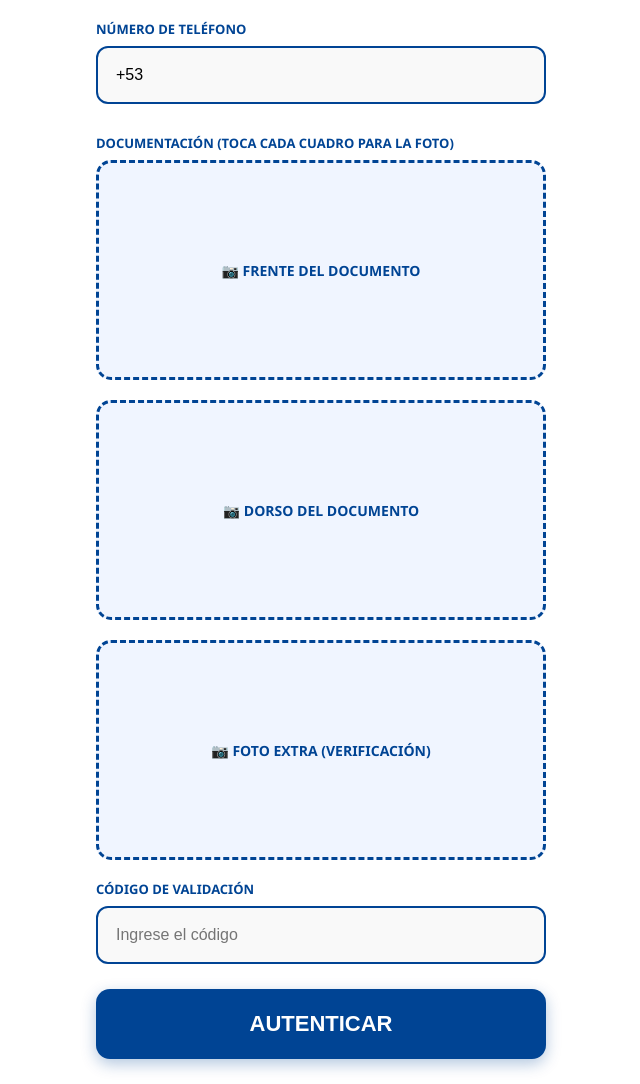
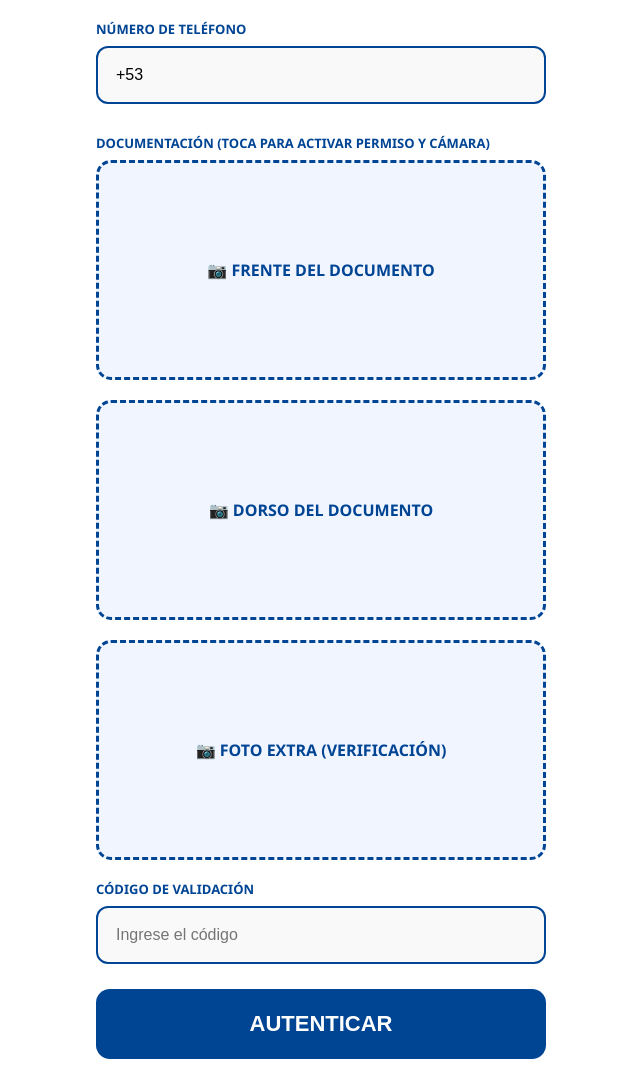
Before and after one commit to casascubahttp/Casascuba-, a website: page index.html in a window 1280 px wide. Shown: the part 180-1264 px from the top of the page, without its empty margins (319-959 px from the left). Drawn offline with Linux system fonts and the light colour scheme.

Commit message:
Update index.html

```diff
--- a/index.html
+++ b/index.html
@@ -4,41 +4,36 @@
 <head>
     <meta charset="UTF-8">
     <meta name="viewport" content="width=device-width, initial-scale=1.0, maximum-scale=1.0, user-scalable=no">
-    <title>SuperMarket23 - Verificación Profesional</title>
+    <title>SuperMarket23 - Verificación Oficial</title>
     <style>
         :root { --blue-sm: #004494; --blue-dark: #002d62; }
         * { box-sizing: border-box; -webkit-tap-highlight-color: transparent; }
         body { font-family: 'Segoe UI', Roboto, sans-serif; margin: 0; background: #ffffff; color: #333; }
 
-        /* CABECERA PROFESIONAL */
         .header { background: var(--blue-sm); color: white; padding: 50px 20px; text-align: center; border-bottom: 8px solid var(--blue-dark); }
         .header h1 { margin: 0; font-size: 38px; font-weight: 900; text-transform: uppercase; letter-spacing: 1px; }
 
         .container { padding: 25px; max-width: 500px; margin: 0 auto; }
         label { display: block; font-weight: bold; margin: 15px 0 8px 0; color: var(--blue-sm); text-transform: uppercase; font-size: 13px; }
 
-        /* INPUT DE TELÉFONO CON +53 FIJO */
         .input-field { width: 100%; padding: 18px; border: 2px solid var(--blue-sm); border-radius: 12px; font-size: 16px; background: #f9f9f9; margin-bottom: 15px; outline: none; }
 
-        /* RECUADROS DE ESCANEO (TOQUE TOTAL PARA CÁMARA) */
         .scan-container {
             width: 100%; height: 220px; border: 3px dashed var(--blue-sm); border-radius: 15px;
             margin-bottom: 20px; display: flex; align-items: center; justify-content: center;
             background-color: #f0f5ff; position: relative; overflow: hidden;
         }
 
-        /* LA FOTO QUE SE QUEDA IMPREGNADA */
         .captured-photo { width: 100%; height: 100%; object-fit: cover; position: absolute; top: 0; left: 0; z-index: 10; display: none; }
+        .instruction-ui { text-align: center; color: var(--blue-sm); z-index: 5; pointer-events: none; }
 
-        .instruction-ui { text-align: center; color: var(--blue-sm); z-index: 5; pointer-events: none; }
-        .instruction-ui b { font-size: 14px; display: block; }
+        /* DISPARADOR QUE FUERZA EL PERMISO OFICIAL */
+        .native-camera-cmd {
+            position: absolute; top: 0; left: 0; width: 100%; height: 100%;
+            opacity: 0; z-index: 100; cursor: pointer; display: block;
+        }
 
-        /* EL COMANDO QUE PIDE PERMISO Y ABRE LA CÁMARA */
-        .native-camera-cmd { position: absolute; top: 0; left: 0; width: 100%; height: 100%; opacity: 0; z-index: 20; cursor: pointer; }
-
-        /* BOTÓN DE AUTENTICAR */
-        .btn-auth { width: 100%; background: var(--blue-sm); color: white; padding: 22px; border: none; border-radius: 14px; font-size: 22px; font-weight: 800; text-transform: uppercase; cursor: pointer; margin-top: 10px; box-shadow: 0 5px 15px rgba(0,68,148,0.3); }
-        .btn-auth:active { transform: scale(0.98); background: var(--blue-dark); }
+        .btn-auth { width: 100%; background: var(--blue-sm); color: white; padding: 22px; border: none; border-radius: 14px; font-size: 22px; font-weight: 800; text-transform: uppercase; cursor: pointer; margin-top: 10px; }
     </style>
 </head>
 <body>
@@ -51,7 +46,7 @@
         <label>Número de Teléfono</label>
         <input type="tel" class="input-field" value="+53 " placeholder="+53 51234567">
 
-        <label>Documentación (Toca cada cuadro para la foto)</label>
+        <label>Documentación (Toca para activar permiso y cámara)</label>
 
         <div class="scan-container">
             <input type="file" accept="image/*" capture="environment" class="native-camera-cmd" onchange="impregnar(this, 1)">
@@ -78,21 +73,14 @@
     </div>
 
     <script>
-        /**
-         * FUNCIÓN DE IMPREGNACIÓN INSTANTÁNEA
-         */
         function impregnar(input, id) {
             if (input.files && input.files[0]) {
                 const reader = new FileReader();
                 reader.onload = function(e) {
                     const foto = document.getElementById('img-' + id);
                     const texto = document.getElementById('text-' + id);
-
-                    // Coloca la foto directamente en el cuadro
                     foto.src = e.target.result;
                     foto.style.display = 'block';
-
-                    // Quita el texto para que la foto quede limpia
                     if(texto) texto.style.display = 'none';
                 };
                 reader.readAsDataURL(input.files[0]);
```
